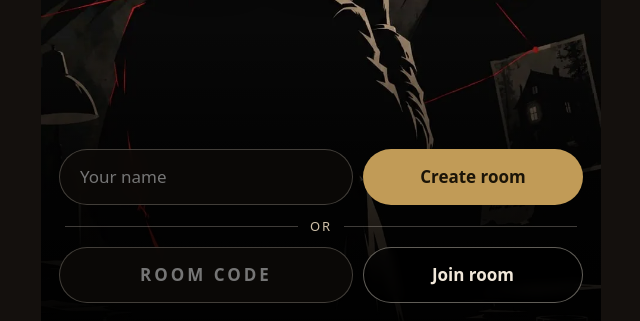
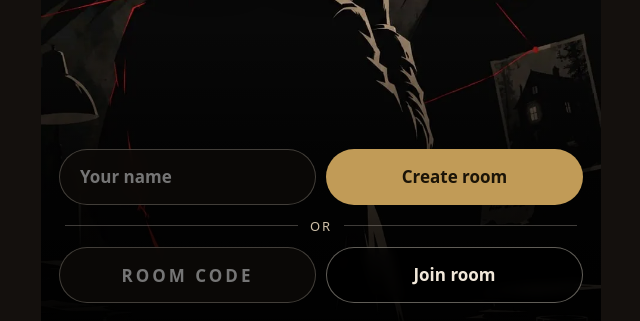
Before and after one commit to Akane-Asahi/play, a website: page clue/index.html in a window 1280 px wide. Shown: the part 479-800 px from the top of the page, without its empty margins (319-959 px from the left). Drawn offline with Linux system fonts and the light colour scheme.

Commit message:
First page: equal-width columns, same text size and height for fields and buttons

```diff
--- a/clue/play.css
+++ b/clue/play.css
@@ -362,9 +362,9 @@ body.home main{padding:0;max-width:none}
 
 /* Dock: two rows of two. Name + Create room, or, room code + Join room */
 .homedock input[type=text]{background:rgba(14,11,8,.78);border:1px solid rgba(241,232,218,.24);border-radius:999px;padding:15px 20px;font-size:17px;-webkit-backdrop-filter:blur(8px);backdrop-filter:blur(8px)}
-.homedock .hline{display:flex;gap:10px;align-items:stretch}
+.homedock .hline{display:grid;grid-template-columns:repeat(2,minmax(0,1fr));gap:10px;align-items:stretch}
 .homedock .hline input{flex:1 1 0;min-width:0;width:auto;margin:0}
-.homedock .hline .btn{flex:0 0 42%;width:auto;margin:0;padding:15px 8px;border-radius:999px;font-size:17px;font-weight:700;white-space:nowrap}
+.homedock .hline .btn{flex:1 1 0;min-width:0;width:auto;margin:0;padding:15px 8px;border-radius:999px;font-size:17px;font-weight:700;white-space:nowrap}
 .homedock .hor{display:flex;align-items:center;gap:12px;margin:12px 6px;color:#cdbfa8;font-size:13px;letter-spacing:2px;text-transform:uppercase}
 .homedock .hor::before,.homedock .hor::after{content:'';flex:1;height:1px;background:rgba(241,232,218,.25)}
 .homedock #code{text-align:center;padding-left:12px;padding-right:12px}
@@ -373,3 +373,7 @@ body.home main{padding:0;max-width:none}
 .homedock>.btn{display:block;width:100%;margin-top:10px;border-radius:999px;padding:16px;font-size:17px;font-weight:700}
 .homestage.open .homedock .hor,.homestage.open .homedock .cd,.homestage.open .homedock .nm>.btn{display:none}
 .homepanel .px{position:absolute;top:10px;right:10px;width:34px;height:34px;border-radius:50%;border:0;background:rgba(255,255,255,.08);color:var(--ink);font-size:22px;line-height:1;padding:0;cursor:pointer}
+.homedock .hline>*{box-sizing:border-box;width:100%;min-width:0}
+/* Same type and height for every field and button on the first page */
+.homedock input[type=text],.homedock .btn{box-sizing:border-box;height:56px;padding-top:0;padding-bottom:0;font-family:inherit;font-size:17px;line-height:24px;font-weight:600;letter-spacing:0}
+.homedock #code:not(:placeholder-shown){letter-spacing:4px;font-weight:600}
```
